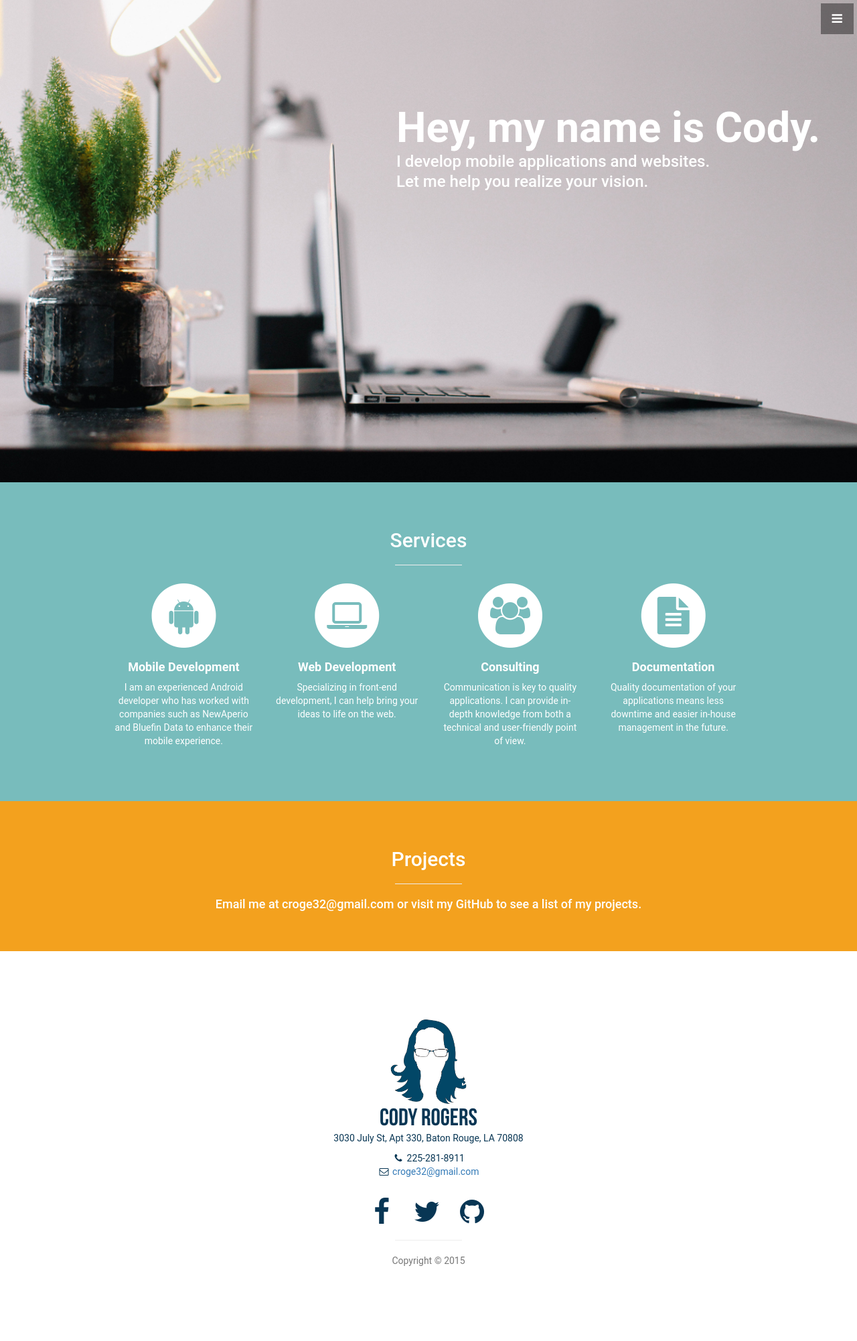
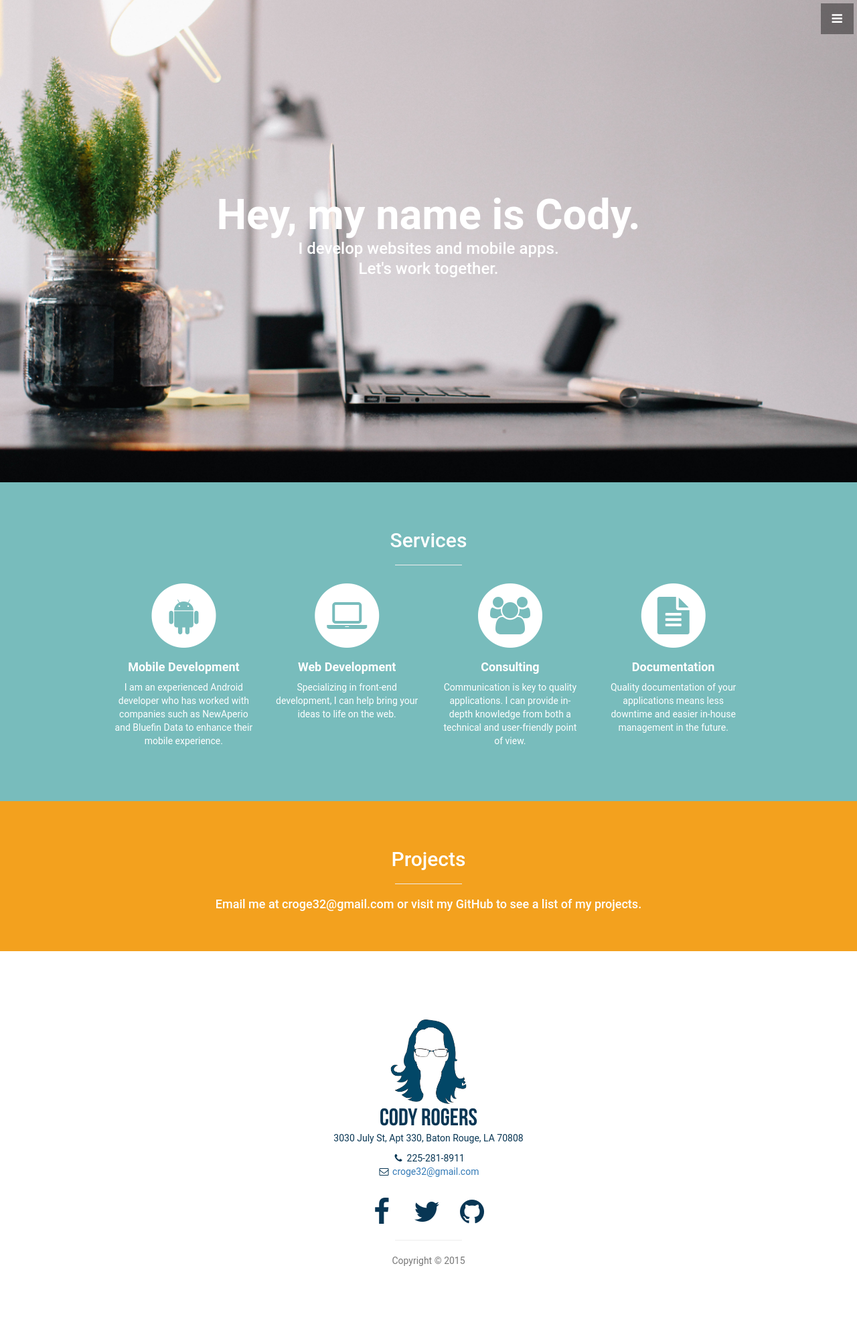
Before and after one commit to Croge32/croge32.github.io, a Jekyll site: the page built from index.html, in a window 1280 px wide. Shown: the whole page at 67% size. Built offline with Jekyll 4.4.1, drawn with Linux system fonts in a browser that asks for light colours.

Commit message:
Update to verbiage and css

```diff
--- a/_includes/header.html
+++ b/_includes/header.html
@@ -4,8 +4,8 @@
     <!-- <h1 id="header-text">Cody Rogers</h1>
     <h3>Mobile and Web Developer</h3> -->
     <h1>Hey, my name is Cody.</h1>
-    <h3>I develop mobile applications and websites.</h3>
-    <h3>Let me help you realize your vision.</h3>
+    <h3>I develop websites and mobile apps.</h3>
+    <h3>Let's work together.</h3>
     <br>
   </div>
 </header>
--- a/css/stylish-portfolio.css
+++ b/css/stylish-portfolio.css
@@ -22,15 +22,16 @@ body {
 }
 
 .text-vertical-center {
-    color: #fff;
-    width: 55em;
-    padding: 1em;
-    position: relative;
-    text-align: left;
-    margin-top: 10em;
-    margin-left: 45%;
+    /*color: #fff;*/
+    /*width: 55em;*/
+    /*padding: 1em;*/
+    /*position: relative;*/
+    /*margin-top: 10em;*/
+    /*margin-left: 45%;*/
+    /*line-height: .1em;*/
+    display: table-cell;
+    text-align: center;
     vertical-align: middle;
-    line-height: .1em;
 }
 
 .text-vertical-center h1 {
```
